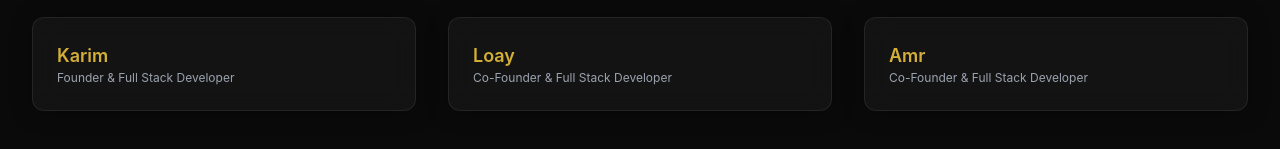
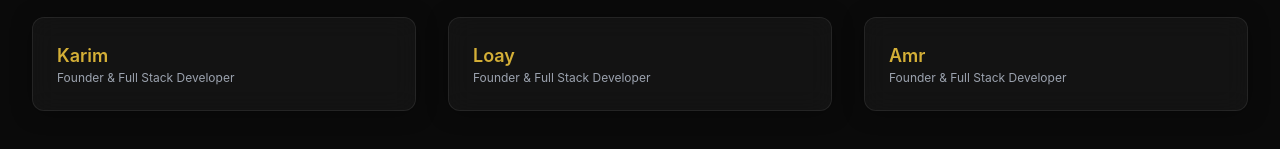
Before and after one commit to Karimjr21/DevEraXTech, a React (Vite) app in the folder frontend/: page /about in a window 1280 px wide. Shown: the part 651-800 px from the top of the page. Built offline with nearby package versions, Linux system fonts and the light colour scheme.

Commit message:
36 COMMIT

```diff
--- a/frontend/pages/About.jsx
+++ b/frontend/pages/About.jsx
@@ -7,8 +7,8 @@ const timeline = [
 
 const team = [
   { name: 'Karim', role: 'Founder & Full Stack Developer' },
-  { name: 'Loay', role: 'Co-Founder & Full Stack Developer' },
-  { name: 'Amr', role: 'Co-Founder & Full Stack Developer' }
+  { name: 'Loay', role: 'Founder & Full Stack Developer' },
+  { name: 'Amr', role: 'Founder & Full Stack Developer' }
 ];
 
 export default function About() {
```
